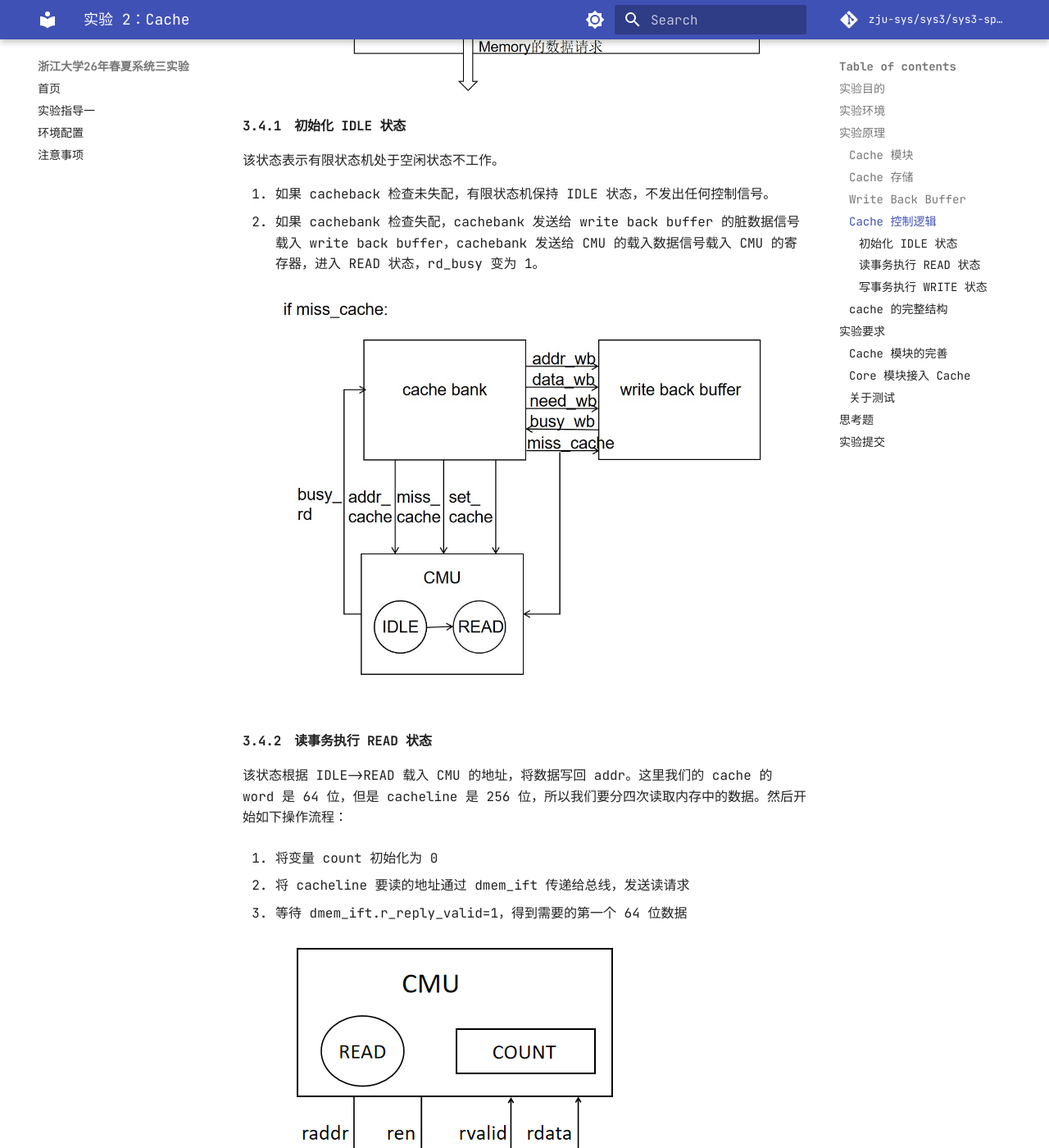
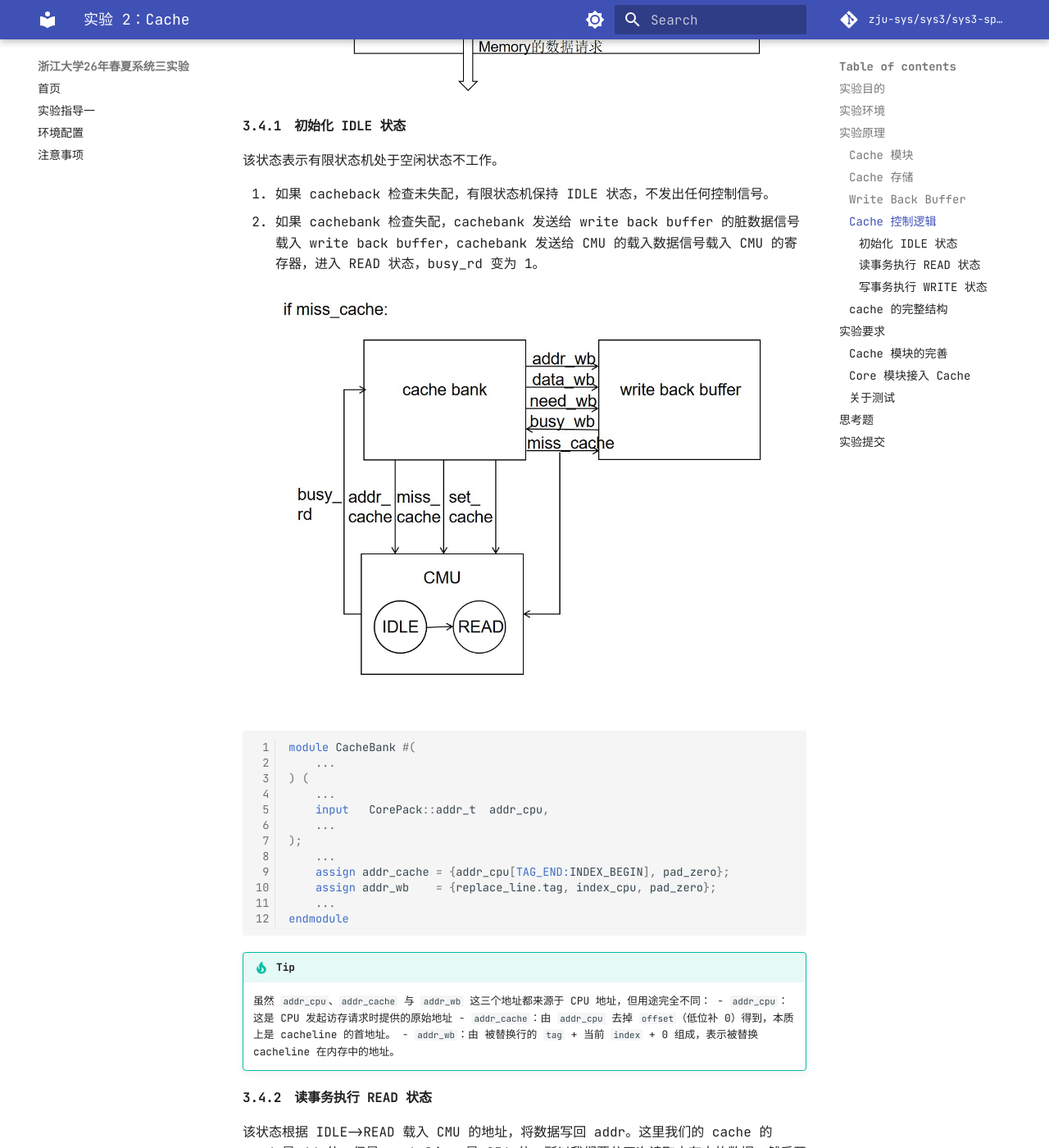
Before and after one commit to ZZC071212/computer_system, an MkDocs documentation site: the page built from docs/lab2.md, in a window 1280 px wide and 1400 px high, scrolled down 5143 px. Shown: the whole window at 82% size. Built offline with MkDocs 1.6.1 and Material for MkDocs 9.7.7, drawn with Linux system fonts in a browser that asks for light colours; some of the changed text lies outside the part shown.

Commit message:
docs: lab2

````diff
--- a/docs/lab2.md
+++ b/docs/lab2.md
@@ -164,9 +164,30 @@ Cache 的基本结构、映射方式以及写策略等方面的内容在理论
 该状态表示有限状态机处于空闲状态不工作。
 
 1. 如果 cacheback 检查未失配，有限状态机保持 IDLE 状态，不发出任何控制信号。
-2. 如果 cachebank 检查失配，cachebank 发送给 write back buffer 的脏数据信号载入 write back buffer，cachebank 发送给 CMU 的载入数据信号载入 CMU 的寄存器，进入 READ 状态，rd_busy 变为 1。
+2. 如果 cachebank 检查失配，cachebank 发送给 write back buffer 的脏数据信号载入 write back buffer，cachebank 发送给 CMU 的载入数据信号载入 CMU 的寄存器，进入 READ 状态，busy_rd 变为 1。
 
 ![idle->read](lab2.assets/idle2read.jpg)
+
+```verilog
+module CacheBank #(
+    ...
+) (
+    ...
+    input   CorePack::addr_t  addr_cpu,
+    ...
+);
+    ...
+    assign addr_cache = {addr_cpu[TAG_END:INDEX_BEGIN], pad_zero};
+    assign addr_wb    = {replace_line.tag, index_cpu, pad_zero};
+    ...
+endmodule
+```
+
+!!! tip
+    虽然 `addr_cpu`、`addr_cache` 与 `addr_wb` 这三个地址都来源于 CPU 地址，但用途完全不同：
+    - `addr_cpu`：这是 CPU 发起访存请求时提供的原始地址
+    - `addr_cache`：由 `addr_cpu` 去掉 `offset`（低位补 0）得到，本质上是 cacheline 的首地址。
+    - `addr_wb`：由 被替换行的 `tag` + 当前 `index` + 0 组成，表示被替换 cacheline 在内存中的地址。
 
 #### 读事务执行 READ 状态
 
@@ -178,7 +199,7 @@ Cache 的基本结构、映射方式以及写策略等方面的内容在理论
 
 3. 等待 dmem_ift.r_reply_valid=1，得到需要的第一个 64 位数据
 
-    ![read_stage1](lab2.assets/read_stage1.png)
+    ![read_stage1](lab2.assets/new_read_stage1.png)
 
 4. 根据 CMU 在 IDLE->READ 时候载入的写入 cacheline 的 set、addr，将读到的数据写入 cache（CacheBank 中完成，只需要接对对应线即可）
 
@@ -186,7 +207,7 @@ Cache 的基本结构、映射方式以及写策略等方面的内容在理论
 
     ![read_stage2](lab2.assets/read_stage2.png)
 
-6. 看 write back buffer 是不是 busy，是的话进入 WRITE 状态开始将脏数据写回 memory，不是的话返回 IDLE 状态，完成一次 cache 失配处理，rd_busy 变为 0。
+6. 看 write back buffer 是不是 busy，是的话进入 WRITE 状态开始将脏数据写回 memory，不是的话返回 IDLE 状态，完成一次 cache 失配处理，busy_rd 变为 0。
 
     ![read_stage3](lab2.assets/read_stage3.png)
 
@@ -198,17 +219,17 @@ Cache 的基本结构、映射方式以及写策略等方面的内容在理论
 
 2. 向 write back buffer 请求要写的地址通过 dmem_ift 传递给总线，发送写请求
 
-    ![write_stage1](lab2.assets/write_stage1.png)
+    ![write_stage1](lab2.assets/new_write_stage1.png)
 
 3. 等待 dmem_ift.w_reply_valid=1，第一个 64 位数据写入内存完毕
 
-    ![write_stage2](lab2.assets/write_stage2.png)
+    ![write_stage2](lab2.assets/new_write_stage2.png)
 
 4. count++，再重复执行上述操作四次，直到一个 cacheline 写完，发送 finish_wb
 
 5. 返回 IDLE 状态
 
-    ![write_stage3](lab2.assets/write_stage3.png)
+    ![write_stage3](lab2.assets/new_write_stage3.png)
 
 ### cache 的完整结构
 
````
Also changed, not shown: docs/lab2.assets/new_read_stage1.png (added), docs/lab2.assets/new_write_stage1.png (added), docs/lab2.assets/new_write_stage2.png (added), docs/lab2.assets/new_write_stage3.png (added).
